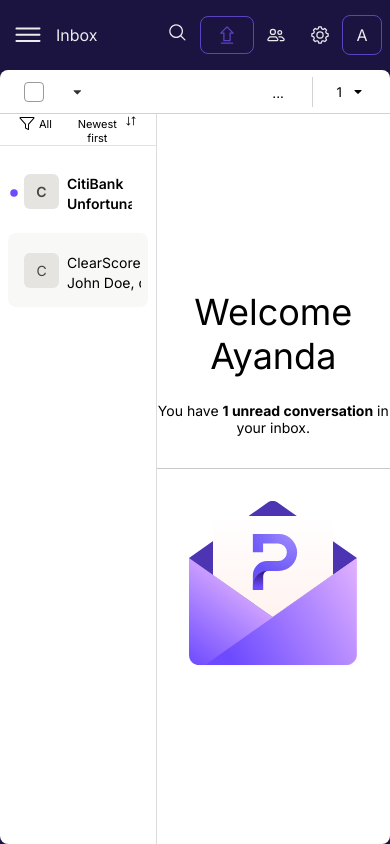
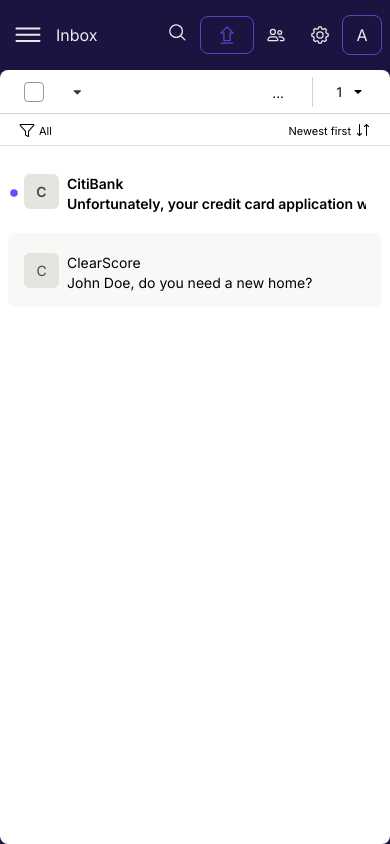
Before and after one commit to NgcoboAyanda/email-client, a React (Create React App) app: page /mail in a window 390 px wide. Built offline with nearby package versions, Linux system fonts and the light colour scheme.

Commit message:
made mail-list and mail-content render properly on mobile

```diff
--- a/src/components/EmailViewer/EmailViewer.css
+++ b/src/components/EmailViewer/EmailViewer.css
@@ -1,5 +1,6 @@
 .email-viewer{
     position: relative;
+    width: 100%;
 }
 
 .email-viewer > div {
@@ -11,10 +12,20 @@
     transform: translateX(-50%);
     max-width: 700px;
     height: auto;
-    padding: var(--space-big) var(--space-small);
+    padding: 0 var(--space-small);
+}
+
+.email-viewer__header{
+    left: 0;
+    position: absolute;
+    width: 100%;
+    height: 70px;
+    background-color: var(--color-primary-dark);
 }
 
 .email-viewer__subject{
+    margin-top: 70px;
+    padding-top: var(--space-extreme);
     width: 80%;
     overflow-x: hidden;
     font-size: var(--fs-bigger);
@@ -93,3 +104,18 @@
 .email-viewer__content__message{
     padding: var(--space-big);
 }
+
+@media all and (min-width: 680px) {
+    .email-viewer > div {
+        padding: var(--space-big) var(--space-small);
+    }
+
+    .email-viewer__header{
+        display: none;
+    }
+
+    .email-viewer__subject{
+        margin-top: 0;
+        padding-top: 0;
+    }
+}
--- a/src/components/MailContent/MailContent.css
+++ b/src/components/MailContent/MailContent.css
@@ -2,6 +2,7 @@
     flex: 1;
     border-radius: 8px;
     background-color: var(--main-content-bg);
+    overflow-x: scroll;
 }
 
 .app__mail__main__content > div {
@@ -44,3 +45,37 @@
     justify-content: center;
     align-items: center;
 }
+
+@media all and (min-width: 680px) {
+    .app__mail__main__content__column > div {
+        display: flex;
+        height: 100%;
+        width: 100%; /* making the width 2x large on mobile */
+    }
+
+    .app__mail__main__content__column__list{
+        flex: 3;
+        border-right: 1px solid rgb(231, 231, 231);
+        background-color: white;
+    }
+
+    .app__mail__main__content__column__list > div {
+        height: 100%;
+        display: flex;
+        flex-direction: column;
+    }
+
+    .app__mail__main__content__column__content{
+        padding: 0 var(--space-mid);
+        flex: 5;
+        background-color: white;
+    }
+
+    .app__mail__main__content__column__content > div {
+        height: 100%;
+        width: 100%;
+        display: flex;
+        justify-content: center;
+        align-items: center;
+    }
+}
--- a/src/components/MailContent/MailContent.jsx
+++ b/src/components/MailContent/MailContent.jsx
@@ -9,6 +9,7 @@
 
 const MailContent = () => {
     const {currentOpenFolder} = useSelector(state => state.mail);
+    const {currentlyOpenEmail} = useSelector(state => state.mail.emailViewer)
 
     const dispatch = useDispatch();
 
@@ -22,14 +23,16 @@
     return (
         <section className="app__mail__main__content">
             <div>
-                <Toolbar/>
+                <Toolbar
+                    className={currentlyOpenEmail?'hidden_mobile':''}
+                />
                 <div className="app__mail__main__content__column">
                     <div>
                         <MailListColumn
-                            className="app__mail__main__content__column__list"
+                            className={`app__mail__main__content__column__list`}
                         />
                         <MailContentColumn
-                            className="app__mail__main__content__column__content"
+                            className={`app__mail__main__content__column__content`}
                         />
                     </div>
                 </div>
--- a/src/components/MailContent/MailContentColumn/MailContentColumn.css
+++ b/src/components/MailContent/MailContentColumn/MailContentColumn.css
@@ -1,5 +1,5 @@
 .mail-content{
-    flex: 6;
+    flex: 1;
     height: 100%;
     overflow-y: auto;
     border-left: var(--border-light);
@@ -43,3 +43,10 @@
 .mail-content__welcome__icon{
     margin-top: var(--space-extreme);
 }
+
+@media all and (min-width: 680px) {
+    .mail-content{
+        flex: 6;
+    }
+
+}
--- a/src/components/MailContent/MailContentColumn/MailContentColumn.jsx
+++ b/src/components/MailContent/MailContentColumn/MailContentColumn.jsx
@@ -45,7 +45,7 @@
     }
 
     return (
-        <section className="mail-content">
+        <section className={`mail-content ${currentlyOpenEmail?'':'hidden_mobile'}`}>
             <div>
                 {renderEmailViewer()}
             </div>
--- a/src/components/MailContent/MailListColumn/MailListColumn.css
+++ b/src/components/MailContent/MailListColumn/MailListColumn.css
@@ -1,11 +1,12 @@
 .mail-list {
-    flex: 4;
+    flex: 1;
 }
 
 .mail-list > div {
     display: flex;
     flex-direction: column;
     height: 100%;
+    width: 100%;
 }
 
 .mail-list__emails{
@@ -22,3 +23,9 @@
     width: 100%;
     overflow-y: auto;
 }
+
+@media all and (min-width: 680px) {
+    .mail-list {
+        flex: 4;
+    }
+}
--- a/src/components/MailContent/MailListColumn/MailListColumn.jsx
+++ b/src/components/MailContent/MailListColumn/MailListColumn.jsx
@@ -13,6 +13,7 @@
     const {currentOpenFolder} = useSelector(state => state.mail);
     const {folders} = useSelector(state=>state.mail)
     const {emails} = useSelector(state => state.mail.folders[currentOpenFolder])
+    const {currentlyOpenEmail} = useSelector(state => state.mail.emailViewer)
 
     const dispatch = useDispatch()
 
@@ -40,9 +41,11 @@
     }
 
     return (
-        <section className="mail-list">
+        <section className={`mail-list ${currentlyOpenEmail?'hidden_mobile':''}`}>
             <div>
-                <FilterToolbar/>
+                {/* If the EmailViewer is open on Mobile, we want to hide the toolbar  */}
+                <FilterToolbar
+                />
                 <div className="mail-list__emails">
                     <div>
                         {renderEmailsInFolder()}
--- a/src/components/MailContent/Toolbar/Toolbar.css
+++ b/src/components/MailContent/Toolbar/Toolbar.css
@@ -33,6 +33,10 @@
 }
 
 @media all and (min-width: 950px) {
+    #mail-toolbar{
+        display: flex !important;
+    }
+
     .mail-toolbar__item_desktop {
         display: block;
     }
--- a/src/components/MailContent/Toolbar/Toolbar.jsx
+++ b/src/components/MailContent/Toolbar/Toolbar.jsx
@@ -7,10 +7,11 @@
 
 import './Toolbar.css';
 
-const Toolbar = () => {
+const Toolbar = ({className=''}) => {
     const {currentOpenFolder} = useSelector(state => state.mail)
     const [selectCheckboxChecked, setSelectCheckboxChecked] = useState(false);
     const {totalNumber: totalNumberOfEmails, selected: numberOfSelectedEmails} = useSelector(state => state.mail.folders[currentOpenFolder]);
+    const {currentlyOpenEmail} = useSelector(state => state.mail.emailViewer)
 
 
     const dispatch = useDispatch();
@@ -21,7 +22,7 @@
     }
 
     return (
-        <div id="mail-toolbar" className="mail-toolbar">
+        <div id="mail-toolbar" className={`mail-toolbar ${className}`}>
             <div>
                 <Checkbox
                     checked={totalNumberOfEmails != 0 &&totalNumberOfEmails===numberOfSelectedEmails?true:false}
--- a/src/components/Navbar/Navbar.jsx
+++ b/src/components/Navbar/Navbar.jsx
@@ -1,5 +1,5 @@
 import React, {useState} from 'react';
-import { useDispatch } from 'react-redux';
+import { useDispatch, useSelector } from 'react-redux';
 
 import './Navbar.css'; //style
 
@@ -17,11 +17,13 @@
 
 const Navbar = () => {
     const [inputSearchValue, setInputSearchValue] = useState('');
+    const {currentlyOpenEmail} = useSelector(state => state.mail.emailViewer);
 
     const dispatch = useDispatch();
 
     return (
-        <nav className="nav">
+        /* If the EmailViewer is open on Mobile we want to hide the nav bar */
+        <nav className={`nav ${currentlyOpenEmail?'hidden_mobile':''}`}>
             <div>
                 <div className="nav__sidebar">
                     <div>
--- a/src/index.css
+++ b/src/index.css
@@ -66,6 +66,11 @@
 #root{
   height: 100%;
 }
+
+.hidden_mobile {
+  display: none !important;
+}
+
 
 /* inputs and buttons */
 
@@ -152,3 +157,8 @@
 }
 
 /* break points are 680px, 950px*/
+@media all and (min-width: 680px) {
+    .hidden_mobile {
+      display: flex !important;
+    }
+}
```
